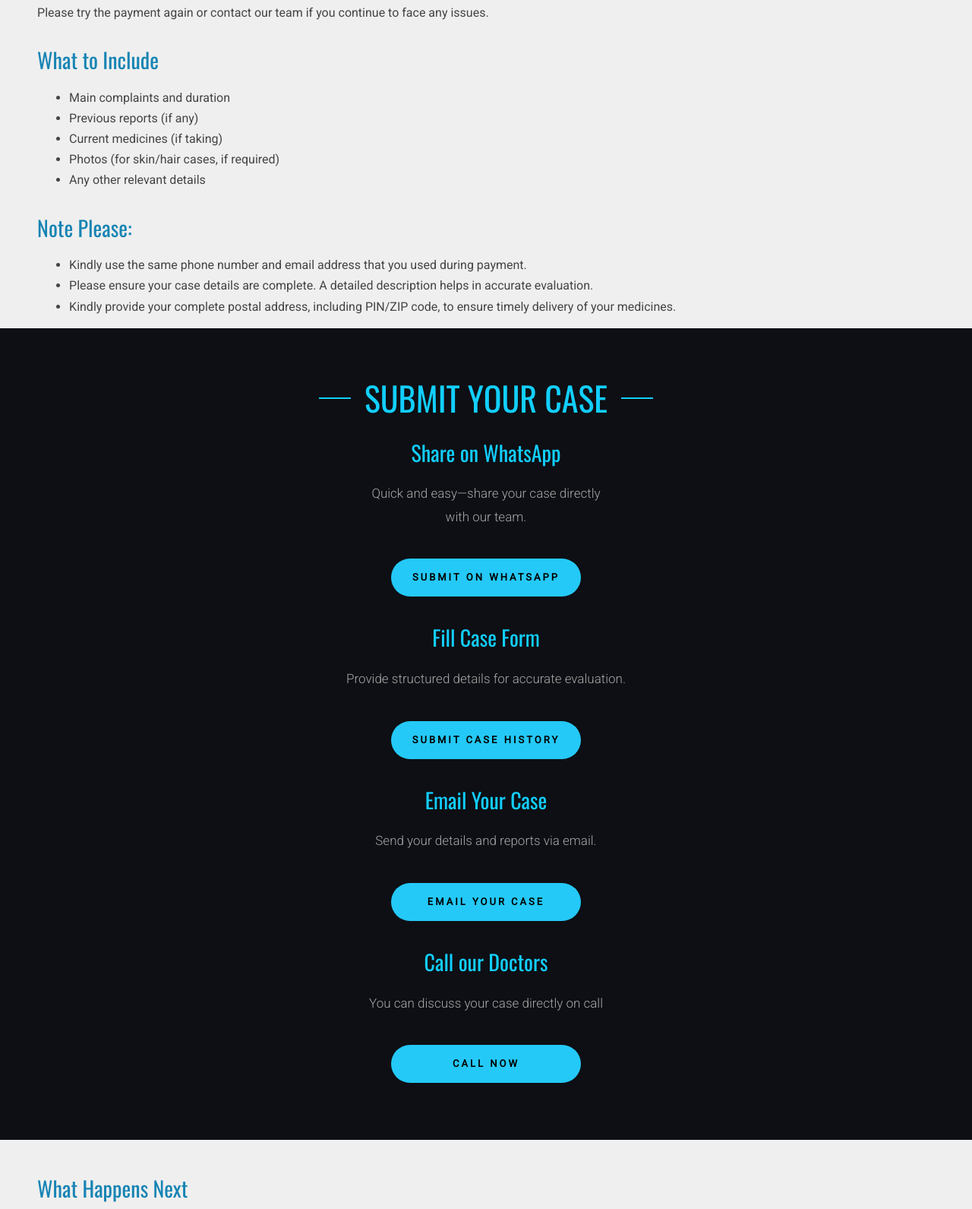
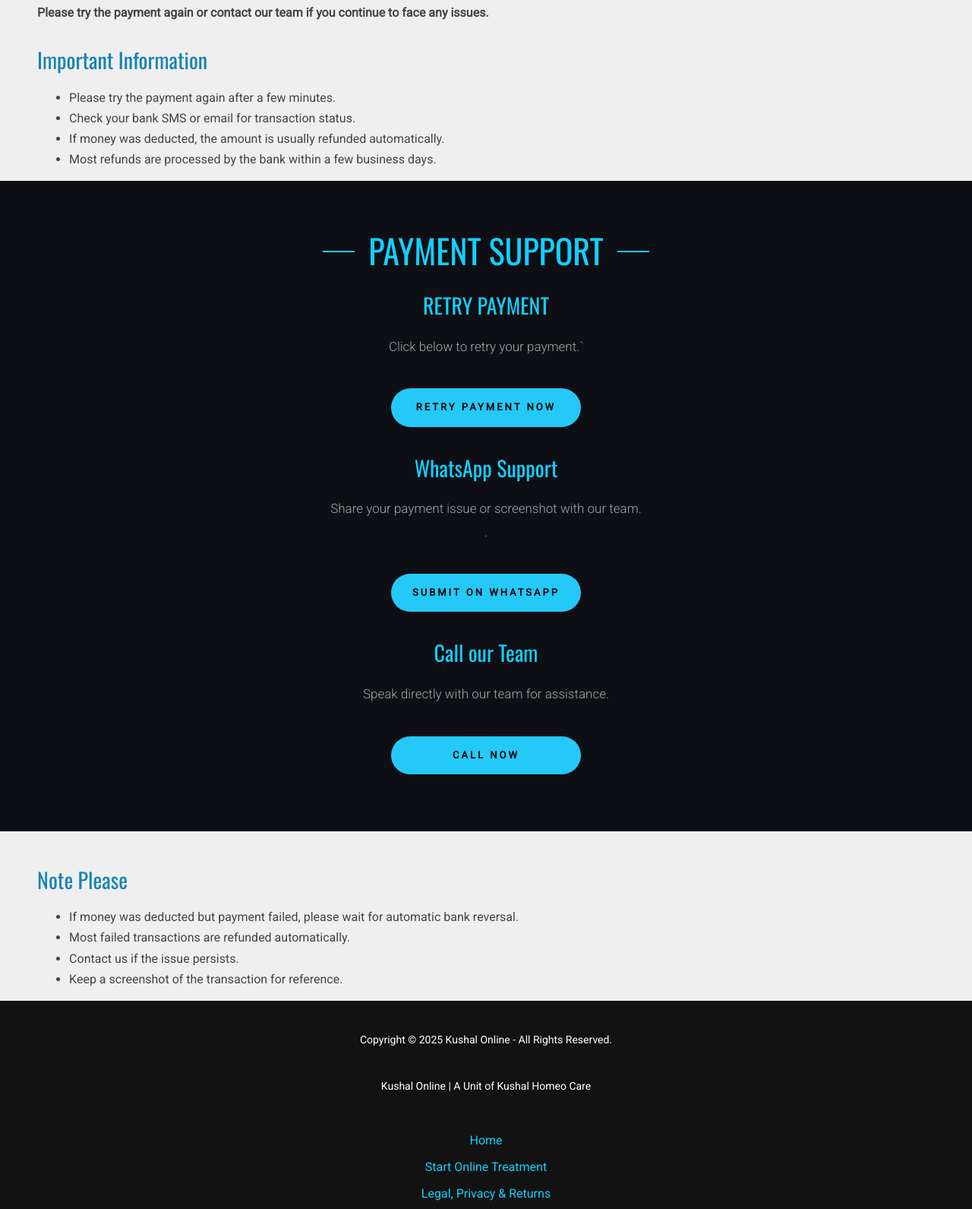
Before and after one commit to kushalhomeocare-khc/payu-backend, a website: page payment-failure.html in a window 1280 px wide. Shown: the part 1294-2885 px from the top of the page at 76% size. Drawn offline with nearby package versions, Linux system fonts and the light colour scheme.

Commit message:
Update payment-failure.html

```diff
--- a/payment-failure.html
+++ b/payment-failure.html
@@ -266,26 +266,18 @@
 <h2>What You Can Do Next</h2>
 
 <p>
-Please try the payment again or contact our team if you continue to face any issues.
+<strong>Please try the payment again or contact our team if you continue to face any issues.</strong>
 </p>
 
-<h2>What to Include</h2>
+<h2>Important Information</h2>
 
 <ul>
-<li>Main complaints and duration</li>
-<li>Previous reports (if any)</li>
-<li>Current medicines (if taking)</li>
-<li>Photos (for skin/hair cases, if required)</li>
-<li>Any other relevant details</li>
+<li>Please try the payment again after a few minutes.</li>
+<li>Check your bank SMS or email for transaction status.</li>
+<li>If money was deducted, the amount is usually refunded automatically.</li>
+<li>Most refunds are processed by the bank within a few business days.</li>
 </ul>
 
-<h2>Note Please:</h2>
-
-<ul>
-<li>Kindly use the same phone number and email address that you used during payment.</li>
-<li>Please ensure your case details are complete. A detailed description helps in accurate evaluation.</li>
-<li>Kindly provide your complete postal address, including PIN/ZIP code, to ensure timely delivery of your medicines.</li>
-</ul>
 
 </div>
 </div>
@@ -294,31 +286,25 @@
 
 <div class="section-heading">
 <span></span>
-SUBMIT YOUR CASE
+PAYMENT SUPPORT
 <span></span>
 </div>
 
 <div class="option">
-<h3>Share on WhatsApp</h3>
-<p>Quick and easy—share your case directly<br>with our team.</p>
-<a class="btn" href="https://wa.me/918429290777?text=Hello%20Doctor,%20I%20have%20completed%20payment%20and%20want%20to%20submit%20my%20case." target="_blank">SUBMIT ON WHATSAPP</a>
+<h3>RETRY PAYMENT</h3>
+<p>Click below to retry your payment.`</p>
+<a class="btn" href="https://kushalonline.com/start-online-treatment" target="_blank">RETRY PAYMENT NOW</a>
 </div>
 
 <div class="option">
-<h3>Fill Case Form</h3>
-<p>Provide structured details for accurate evaluation.</p>
-<a class="btn" href="https://kushalonline.com/submit-case-details" target="_blank">SUBMIT CASE HISTORY</a>
+<h3>WhatsApp Support</h3>
+<p>Share your payment issue or screenshot with our team.<br>.</p>
+<a class="btn" href="https://wa.me/918429290777?text=Hello%20Doctor,%20I%20am%20facing%20a%20payment%20issue." target="_blank">SUBMIT ON WHATSAPP</a>
 </div>
 
 <div class="option">
-<h3>Email Your Case</h3>
-<p>Send your details and reports via email.</p>
-<a class="btn" href="mailto:kushalonlineclinic@gmail.com?subject=Case%20Submission%20After%20Payment">EMAIL YOUR CASE</a>
-</div>
-
-<div class="option">
-<h3>Call our Doctors</h3>
-<p>You can discuss your case directly on call</p>
+<h3>Call our Team</h3>
+<p>Speak directly with our team for assistance.</p>
 <a class="btn" href="tel:+918429290777">CALL NOW</a>
 </div>
 
@@ -327,12 +313,13 @@
 <div class="white">
 <div class="content">
 
-<h2>What Happens Next</h2>
+<h2>Note Please</h2>
 
 <ul>
-<li>Your case will be carefully reviewed by our doctors.</li>
-<li>After detailed analysis, your prescription will be prepared.</li>
-<li>Medicines will be dispensed and delivered to your address.</li>
+<li>If money was deducted but payment failed, please wait for automatic bank reversal.</li>
+<li>Most failed transactions are refunded automatically.</li>
+<li>Contact us if the issue persists.</li>
+<li>Keep a screenshot of the transaction for reference.</li>
 </ul>
 
 </div>
```
